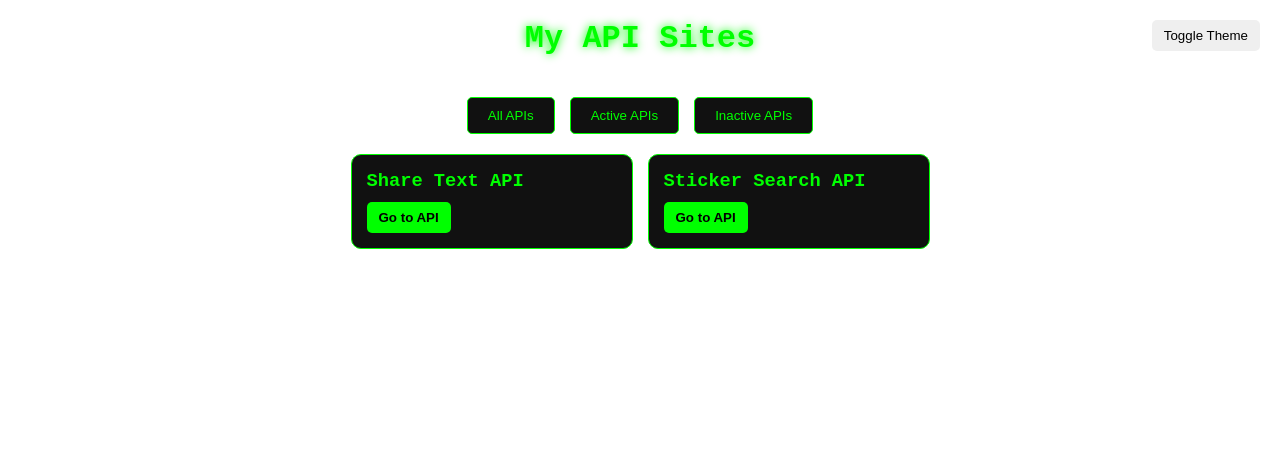
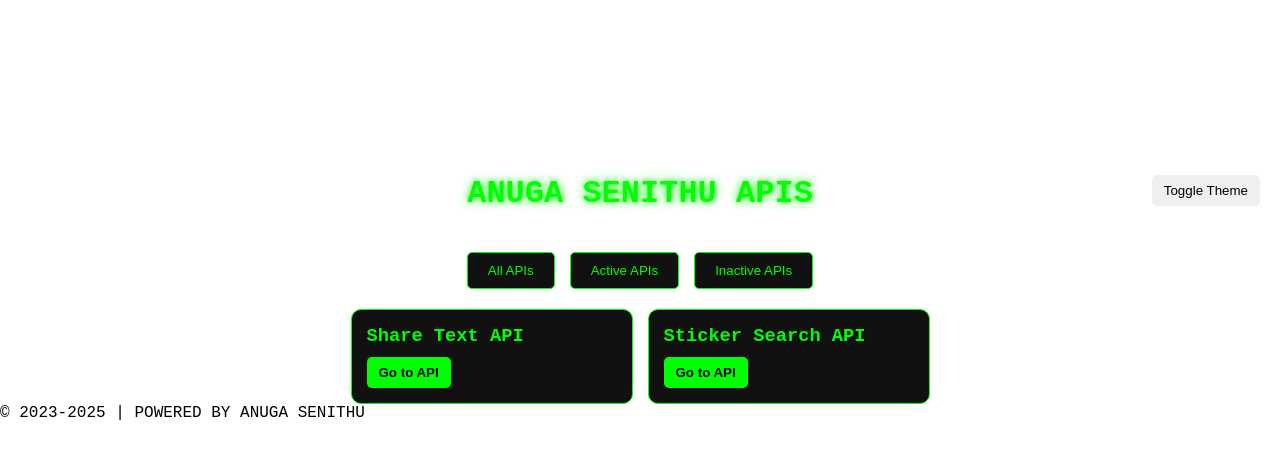
Before and after one commit to cyberxdevsofficial/anuga-api-site, a plain HTML site: page index.html in a window 1280 px wide. Drawn offline with Linux system fonts and the light colour scheme.

Commit message:
Update index.html

```diff
--- a/index.html
+++ b/index.html
@@ -3,12 +3,15 @@
 <head>
   <meta charset="UTF-8">
   <meta name="viewport" content="width=device-width, initial-scale=1.0">
-  <title>My API List</title>
+  <title>ANUGA SENITHU APIS</title>
   <link rel="stylesheet" href="style.css">
 </head>
 <body class="dark">
+  <!-- Hacker Matrix Background Canvas -->
+  <canvas id="matrix-bg"></canvas>
+
   <header>
-    <h1>My API Sites</h1>
+    <h1>ANUGA SENITHU APIS</h1>
     <button id="theme-toggle">Toggle Theme</button>
   </header>
 
@@ -22,6 +25,10 @@
     <div id="api-container" class="api-container"></div>
   </main>
 
+  <footer>
+    © 2023-2025 | POWERED BY ANUGA SENITHU
+  </footer>
+
   <script src="script.js"></script>
 </body>
 </html>
```
